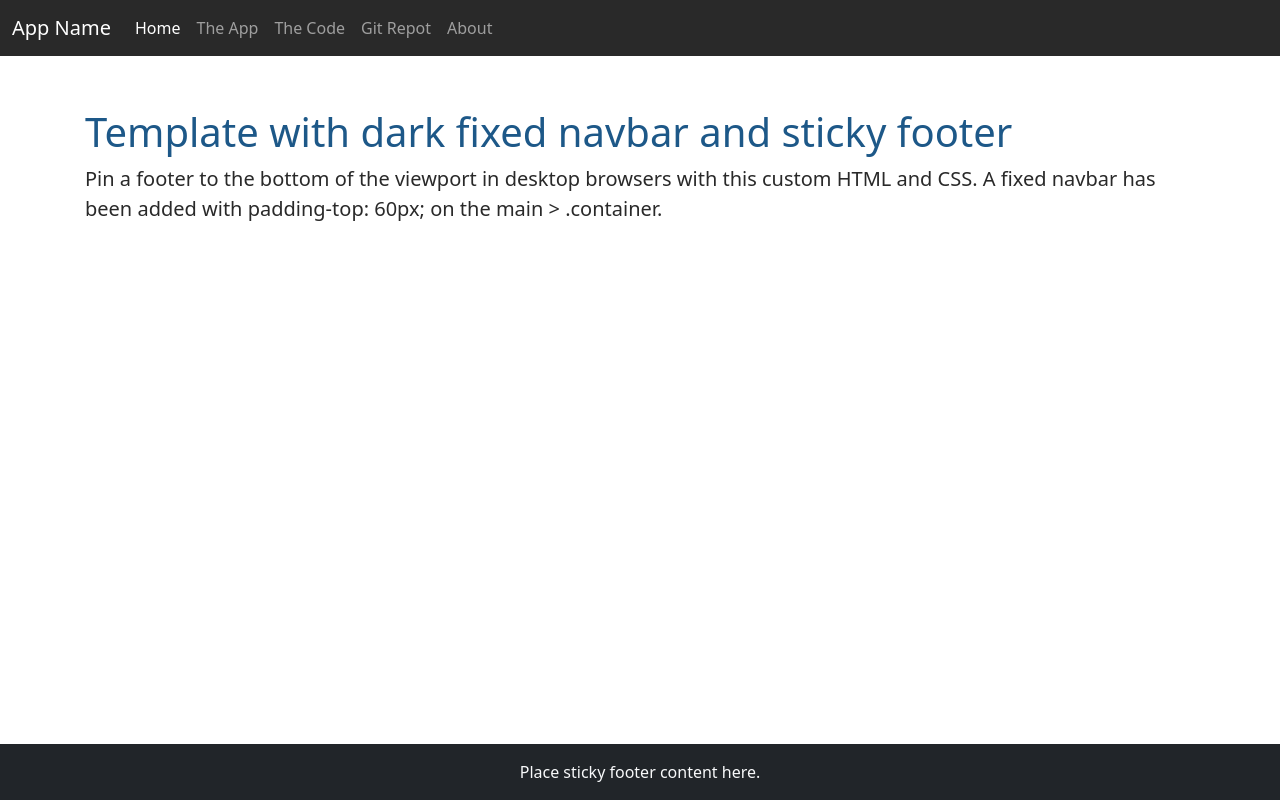
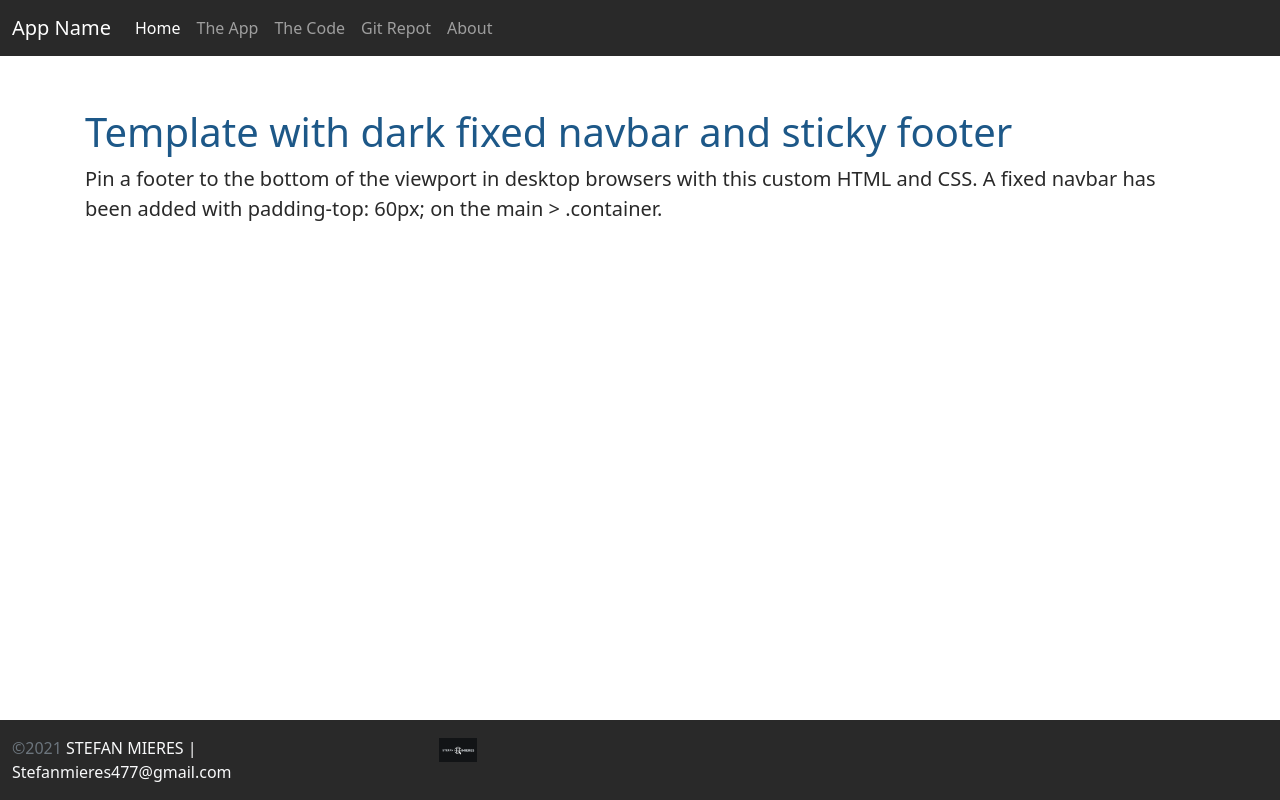
Before and after one commit to stefanmieres/JsSiteTemplate, a plain HTML site: page index.html in a window 1280 px wide. Drawn offline with nearby package versions, Linux system fonts and the light colour scheme.

Commit message:
Adding Footer

```diff
--- a/index.html
+++ b/index.html
@@ -54,10 +54,24 @@
        </div>
     </main>
 <!---===Footer Section====-->
+    <footer class="footer mt-auto py-3">
+        <div class="container-fluid ">
+            <div class="row">
+                <div class="col text-light">
+                    <div><span class="text-muted">&copy;2021</span> STEFAN MIERES | Stefanmieres477@gmail.com</div>
+                </div>
+                <div class="col">
+                    <img src="/img/LogoMakr-3Ehh6I.png" alt="STEFAN MIERES LOGO" height="24">
+                </div>
+                <div class="col">
+                    <div class="row">
+                        <div class="col"></div>
+                        <div class="col"></div>
+                        <div class="col"></div>
+                    </div>
+                </div>
+            </div>
 
-    <footer class="footer mt-auto py-3 bg-dark sticky-footer">
-        <div class="container-fluid text-center">
-            <span class="text-light">Place sticky footer content here.</span>
         </div>
     </footer>
     <!-- Bootstrap JS -->
```
